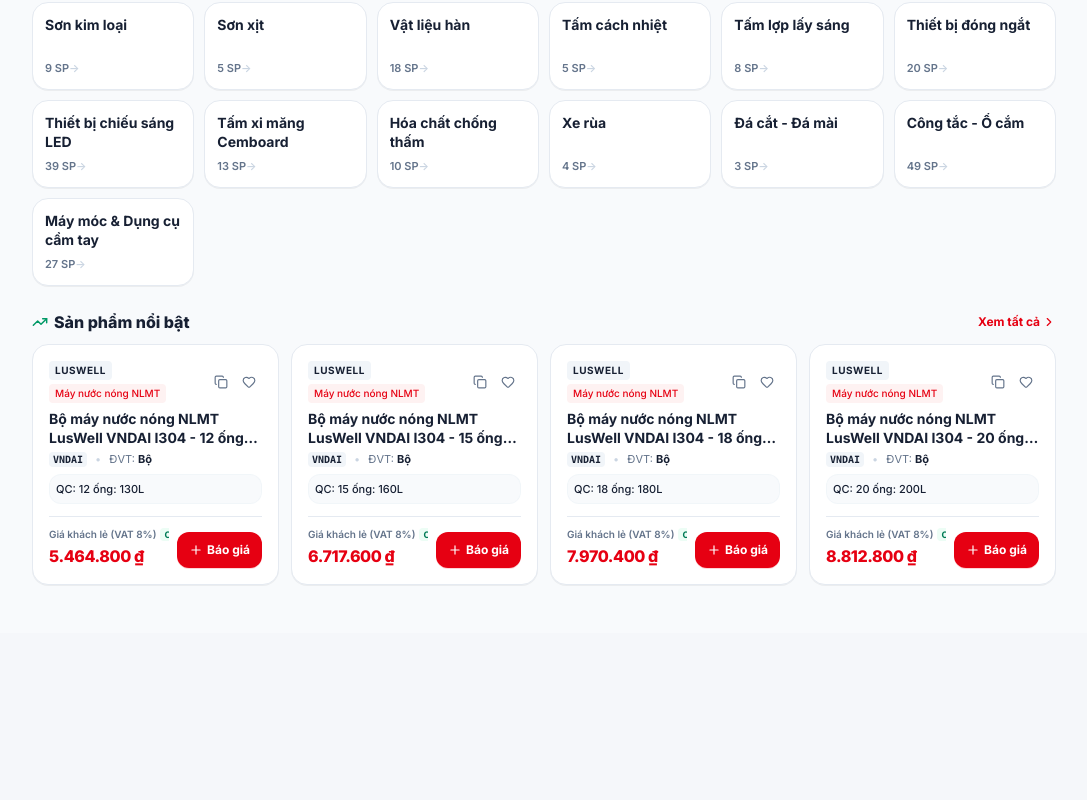
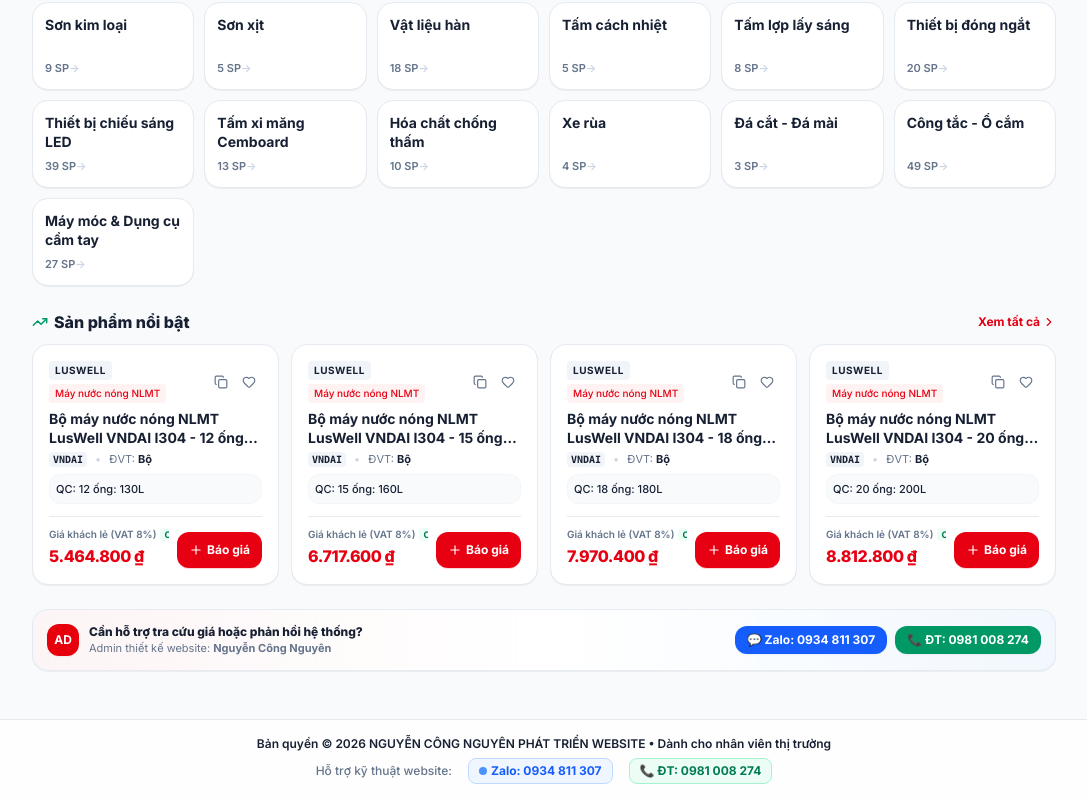
Before and after one commit to nguyencongnguyenmedia2-coder/hs-home-price, a React (Vite) app: page / in a window 1280 px wide. Shown: the part 505-1305 px from the top of the page, without its empty margins (96-1183 px from the left). Before the commit the page ends 1138 px from the top, so only its background shows below. Built offline with nearby package versions, Linux system fonts and the light colour scheme; no server answers.

Commit message:
feat(support): add admin developer contact info with 1-click Zalo and phone support across app

```diff
--- a/src/App.tsx
+++ b/src/App.tsx
@@ -35,6 +35,31 @@
         onClose={() => setSelectedProduct(null)}
       />
 
+      {/* Global Footer with Admin Support Contacts */}
+      <footer className="border-t border-[#E5EAF1] bg-white/80 py-4 px-3 text-center text-xs text-[#64748B] space-y-1.5 mb-16 md:mb-0">
+        <div className="font-semibold text-[#172033]">
+          Bản quyền © 2026 NGUYỄN CÔNG NGUYÊN PHÁT TRIỂN WEBSITE • Dành cho nhân viên thị trường
+        </div>
+        <div className="flex items-center justify-center gap-2 sm:gap-4 flex-wrap text-xs">
+          <span className="text-[#64748B] font-medium">Hỗ trợ kỹ thuật website:</span>
+          <a
+            href="https://zalo.me/0934811307"
+            target="_blank"
+            rel="noopener noreferrer"
+            className="inline-flex items-center gap-1 font-bold text-blue-600 hover:text-blue-700 bg-blue-50 hover:bg-blue-100 px-2.5 py-1 rounded-lg border border-blue-200 transition-colors"
+          >
+            <span className="w-2 h-2 rounded-full bg-blue-500 animate-pulse" />
+            <span>Zalo: 0934 811 307</span>
+          </a>
+          <a
+            href="tel:0981008274"
+            className="inline-flex items-center gap-1 font-bold text-emerald-700 hover:text-emerald-800 bg-emerald-50 hover:bg-emerald-100 px-2.5 py-1 rounded-lg border border-emerald-200 transition-colors"
+          >
+            <span>📞 ĐT: 0981 008 274</span>
+          </a>
+        </div>
+      </footer>
+
       {/* Mobile Bottom Navigation Bar */}
       <BottomNavigation />
 
--- a/src/components/account/AccountPage.tsx
+++ b/src/components/account/AccountPage.tsx
@@ -13,7 +13,10 @@
   FileCheck2,
   Calendar,
   LogOut,
-  ExternalLink
+  ExternalLink,
+  Phone,
+  MessageCircle,
+  Headphones
 } from 'lucide-react';
 
 export const AccountPage: React.FC = () => {
@@ -191,10 +194,89 @@
         </div>
       </div>
 
+      {/* Support & Admin Contact Card */}
+      <div className="bg-gradient-to-br from-white to-slate-50 rounded-3xl border border-[#E5EAF1] p-5 sm:p-6 shadow-2xs space-y-3.5">
+        <div className="flex items-center justify-between">
+          <h3 className="text-xs sm:text-sm font-extrabold uppercase tracking-wider text-[#172033] flex items-center gap-2">
+            <Headphones className="w-4 h-4 text-[#E60012]" />
+            <span>Hỗ Trợ Kỹ Thuật & Quản Trị Website</span>
+          </h3>
+          <span className="px-2 py-0.5 rounded-full text-[10px] font-bold bg-red-50 text-[#E60012] border border-red-200">
+            Hỗ trợ 24/7
+          </span>
+        </div>
+
+        <p className="text-xs text-[#64748B] leading-relaxed">
+          Nhân viên thị trường gặp khó khăn khi tra cứu giá, xuất báo giá hoặc cần hỗ trợ kỹ thuật website, vui lòng liên hệ trực tiếp Admin:
+        </p>
+
+        <div className="p-4 bg-white rounded-2xl border border-slate-200/80 shadow-2xs space-y-3">
+          <div className="flex items-center gap-3">
+            <div className="w-11 h-11 rounded-2xl bg-gradient-to-tr from-red-600 to-rose-500 text-white flex items-center justify-center font-black text-sm shadow-sm shrink-0">
+              AD
+            </div>
+            <div className="min-w-0">
+              <div className="font-extrabold text-sm text-[#172033] flex items-center gap-1.5 flex-wrap">
+                <span>Nguyễn Công Nguyên</span>
+                <span className="text-[10px] font-bold px-1.5 py-0.2 bg-slate-100 text-slate-700 rounded">Admin Thiết Kế Website</span>
+              </div>
+              <div className="text-[11px] text-[#64748B]">
+                Hệ thống Tra cứu Bảng giá & Lập báo giá Hoa Sen Home
+              </div>
+            </div>
+          </div>
+
+          <div className="grid grid-cols-1 sm:grid-cols-2 gap-2.5 pt-1">
+            {/* Zalo Contact */}
+            <a
+              href="https://zalo.me/0934811307"
+              target="_blank"
+              rel="noopener noreferrer"
+              className="flex items-center justify-between p-3 rounded-xl bg-blue-50/80 hover:bg-blue-100 border border-blue-200 text-blue-900 transition-all active:scale-[0.98] group"
+            >
+              <div className="flex items-center gap-2.5">
+                <div className="w-8 h-8 rounded-lg bg-blue-600 text-white flex items-center justify-center font-bold text-xs shadow-xs">
+                  <MessageCircle className="w-4 h-4" />
+                </div>
+                <div>
+                  <div className="text-[10px] font-bold text-blue-700 uppercase">Chat Zalo hỗ trợ</div>
+                  <div className="font-extrabold text-sm text-blue-950 font-mono">0934 811 307</div>
+                </div>
+              </div>
+              <span className="text-xs font-bold text-blue-600 group-hover:translate-x-0.5 transition-transform">
+                Nhắn tin →
+              </span>
+            </a>
+
+            {/* Phone Hotline Contact */}
+            <a
+              href="tel:0981008274"
+              className="flex items-center justify-between p-3 rounded-xl bg-emerald-50/80 hover:bg-emerald-100 border border-emerald-200 text-emerald-900 transition-all active:scale-[0.98] group"
+            >
+              <div className="flex items-center gap-2.5">
+                <div className="w-8 h-8 rounded-lg bg-emerald-600 text-white flex items-center justify-center font-bold text-xs shadow-xs">
+                  <Phone className="w-4 h-4" />
+                </div>
+                <div>
+                  <div className="text-[10px] font-bold text-emerald-700 uppercase">Gọi điện thoại trực tiếp</div>
+                  <div className="font-extrabold text-sm text-emerald-950 font-mono">0981 008 274</div>
+                </div>
+              </div>
+              <span className="text-xs font-bold text-emerald-600 group-hover:translate-x-0.5 transition-transform">
+                Gọi ngay →
+              </span>
+            </a>
+          </div>
+        </div>
+      </div>
+
       {/* Footer Branding */}
       <div className="text-center text-[11px] text-[#64748B] space-y-1 pt-2">
         <div>HỆ THỐNG TRA CỨU SẢN PHẨM & BẢNG GIÁ HOA SEN HOME</div>
         <div>Bản quyền © 2026 NGUYỄN CÔNG NGUYÊN PHÁT TRIỂN WEBSITE • Dành cho nhân viên thị trường</div>
+        <div className="text-[10px] text-slate-400">
+          Zalo: 0934 811 307 • Hotline: 0981 008 274
+        </div>
       </div>
 
     </div>
--- a/src/components/admin/AdminAuthPortal.tsx
+++ b/src/components/admin/AdminAuthPortal.tsx
@@ -154,8 +154,17 @@
         </div>
 
         {/* Footer Branding */}
-        <div className="text-center text-[10px] text-[#64748B] pt-2 border-t border-slate-100">
+        <div className="text-center text-[10px] text-[#64748B] pt-2 border-t border-slate-100 space-y-1">
           <div>Bản quyền © 2026 NGUYỄN CÔNG NGUYÊN PHÁT TRIỂN WEBSITE • Dành cho nhân viên thị trường</div>
+          <div className="flex items-center justify-center gap-3 text-[11px] pt-1">
+            <a href="https://zalo.me/0934811307" target="_blank" rel="noopener noreferrer" className="font-bold text-blue-600 hover:underline">
+              Zalo: 0934 811 307
+            </a>
+            <span className="text-slate-300">•</span>
+            <a href="tel:0981008274" className="font-bold text-emerald-600 hover:underline">
+              ĐT: 0981 008 274
+            </a>
+          </div>
         </div>
 
       </div>
--- a/src/components/home/HomePage.tsx
+++ b/src/components/home/HomePage.tsx
@@ -259,6 +259,36 @@
         </div>
       </section>
 
+      {/* Quick Support Banner for Field Staff */}
+      <section className="bg-gradient-to-r from-red-50/70 via-white to-blue-50/70 rounded-2xl border border-slate-200/80 p-3.5 flex flex-col sm:flex-row items-center justify-between gap-2.5 text-xs shadow-2xs">
+        <div className="flex items-center gap-2.5">
+          <div className="w-8 h-8 rounded-xl bg-red-600 text-white flex items-center justify-center font-bold text-xs shrink-0 shadow-xs">
+            AD
+          </div>
+          <div className="text-center sm:text-left">
+            <span className="font-extrabold text-[#172033] block">Cần hỗ trợ tra cứu giá hoặc phản hồi hệ thống?</span>
+            <span className="text-[11px] text-[#64748B]">Admin thiết kế website: <strong>Nguyễn Công Nguyên</strong></span>
+          </div>
+        </div>
+
+        <div className="flex items-center gap-2 flex-wrap justify-center">
+          <a
+            href="https://zalo.me/0934811307"
+            target="_blank"
+            rel="noopener noreferrer"
+            className="px-3 py-1.5 rounded-xl bg-blue-600 hover:bg-blue-700 text-white font-bold text-xs flex items-center gap-1 shadow-xs transition-colors"
+          >
+            <span>💬 Zalo: 0934 811 307</span>
+          </a>
+          <a
+            href="tel:0981008274"
+            className="px-3 py-1.5 rounded-xl bg-emerald-600 hover:bg-emerald-700 text-white font-bold text-xs flex items-center gap-1 shadow-xs transition-colors"
+          >
+            <span>📞 ĐT: 0981 008 274</span>
+          </a>
+        </div>
+      </section>
+
     </div>
   );
 };
```
